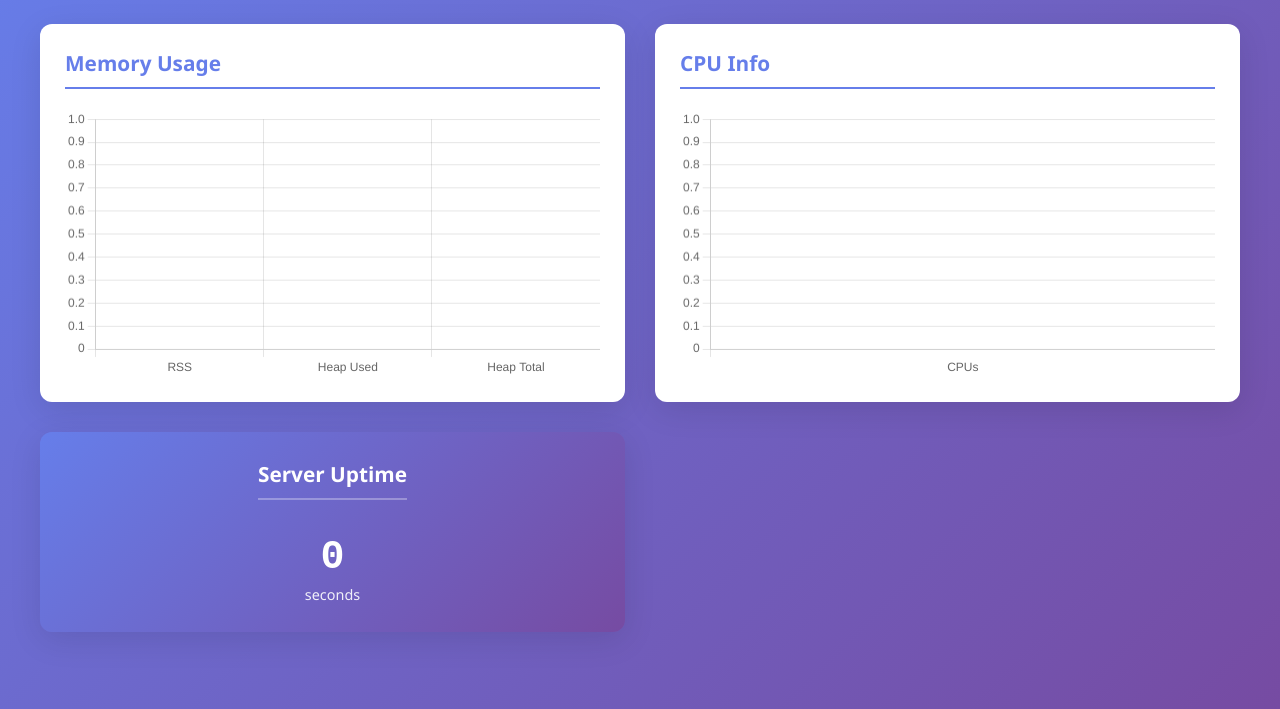
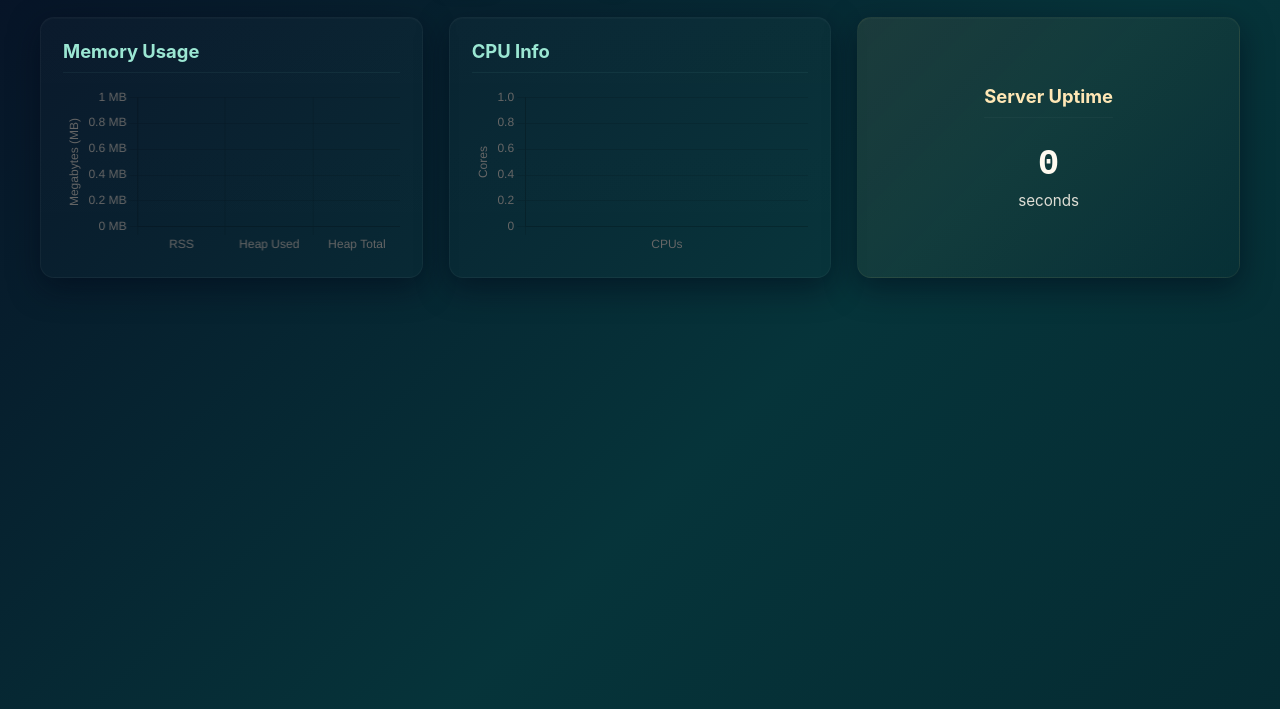
Before and after one commit to grgla/coolify-dashboard, a website: page public/index.html in a window 1280 px wide. Shown: the part 91-800 px from the top of the page. Drawn offline with nearby package versions, Linux system fonts and the light colour scheme; no server answers.

Commit message:
improves styles

```diff
--- a/public/index.html
+++ b/public/index.html
@@ -3,112 +3,10 @@
 <head>
   <meta charset="UTF-8">
   <meta name="viewport" content="width=device-width, initial-scale=1.0">
-  <title>Coolify Dashboard</title>
+  <title>HomeLab Dashboard</title>
   <script src="https://cdn.jsdelivr.net/npm/chart.js"></script>
-  <style>
-    * {
-      margin: 0;
-      padding: 0;
-      box-sizing: border-box;
-    }
+  <link rel="stylesheet" href="styles.css">
 
-    body {
-      font-family: 'Segoe UI', Tahoma, Geneva, Verdana, sans-serif;
-      background: linear-gradient(135deg, #667eea 0%, #764ba2 100%);
-      min-height: 100vh;
-      padding: 20px;
-      color: #333;
-    }
-
-    .container {
-      max-width: 1200px;
-      margin: 0 auto;
-    }
-
-    h1 {
-      text-align: center;
-      color: white;
-      margin-bottom: 40px;
-      font-size: 2.5em;
-      text-shadow: 0 2px 10px rgba(0, 0, 0, 0.2);
-    }
-
-    .dashboard {
-      display: grid;
-      grid-template-columns: repeat(auto-fit, minmax(500px, 1fr));
-      gap: 30px;
-      margin-bottom: 30px;
-    }
-
-    .card {
-      background: white;
-      border-radius: 12px;
-      padding: 25px;
-      box-shadow: 0 8px 32px rgba(0, 0, 0, 0.1);
-      transition: transform 0.3s ease, box-shadow 0.3s ease;
-    }
-
-    .card:hover {
-      transform: translateY(-5px);
-      box-shadow: 0 12px 40px rgba(0, 0, 0, 0.15);
-    }
-
-    .card h2 {
-      color: #667eea;
-      margin-bottom: 20px;
-      font-size: 1.3em;
-      border-bottom: 2px solid #667eea;
-      padding-bottom: 10px;
-    }
-
-    canvas {
-      max-width: 100%;
-      height: auto;
-    }
-
-    .uptime-card {
-      background: linear-gradient(135deg, #667eea 0%, #764ba2 100%);
-      color: white;
-      display: flex;
-      align-items: center;
-      justify-content: center;
-      flex-direction: column;
-      min-height: 200px;
-      text-align: center;
-    }
-
-    .uptime-card h2 {
-      color: white;
-      border-bottom: 2px solid rgba(255, 255, 255, 0.3);
-    }
-
-    .uptime-value {
-      font-size: 2.5em;
-      font-weight: bold;
-      margin-top: 15px;
-      font-family: 'Courier New', monospace;
-    }
-
-    .uptime-label {
-      font-size: 0.9em;
-      opacity: 0.9;
-      margin-top: 5px;
-    }
-
-    @media (max-width: 768px) {
-      .dashboard {
-        grid-template-columns: 1fr;
-      }
-
-      h1 {
-        font-size: 1.8em;
-      }
-
-      .card {
-        padding: 15px;
-      }
-    }
-  </style>
 </head>
 <body>
   <div class="container">
--- a/public/script.js
+++ b/public/script.js
@@ -7,18 +7,37 @@ const memoryChart = new Chart(memoryCtx, {
   data: {
     labels: ["RSS", "Heap Used", "Heap Total"],
     datasets: [{
-      label: "Memory (bytes)",
+      label: "Memory (MB)",
       data: [0, 0, 0],
       backgroundColor: ["#4caf50","#2196f3","#ff9800"]
     }]
   },
   options: {
     responsive: true,
-    plugins: { legend: { display: false } },
-    scales: { y: { beginAtZero: true } }
+    plugins: {
+      legend: { display: false },
+      tooltip: {
+        callbacks: {
+          label(ctx) {
+            const value = ctx.parsed.y ?? ctx.parsed; // support different chart versions
+            return `${ctx.dataset.label || 'Memory'}: ${value} MB`;
+          }
+        }
+      }
+    },
+    scales: {
+      y: {
+        beginAtZero: true,
+        ticks: {
+          callback(value) { return value + ' MB'; }
+        },
+        title: { display: true, text: 'Megabytes (MB)' }
+      }
+    }
   }
 });
 
+// CPU chart: add tooltip callback to clarify units (cores)
 const cpuChart = new Chart(cpuCtx, {
   type: "bar",
   data: {
@@ -31,8 +50,18 @@ const cpuChart = new Chart(cpuCtx, {
   },
   options: {
     responsive: true,
-    plugins: { legend: { display: false } },
-    scales: { y: { beginAtZero: true } }
+    plugins: {
+      legend: { display: false },
+      tooltip: {
+        callbacks: {
+          label(ctx) {
+            const v = ctx.parsed.y ?? ctx.parsed;
+            return `Cores: ${v}`;
+          }
+        }
+      }
+    },
+    scales: { y: { beginAtZero: true, title: { display: true, text: 'Cores' } } }
   }
 });
 
@@ -43,9 +72,10 @@ async function fetchStats() {
 
     uptimeEl.textContent = Math.floor(stats.uptime);
 
-    const rssM = (stats.memory.rss / 1024 / 1024).toFixed(2);
-    const heapUsedM = (stats.memory.heapUsed / 1024 / 1024).toFixed(2);
-    const heapTotalM = (stats.memory.heapTotal / 1024 / 1024).toFixed(2);
+    // Convert bytes to MB (numbers)
+    const rssM = parseFloat((stats.memory.rss / 1024 / 1024).toFixed(2));
+    const heapUsedM = parseFloat((stats.memory.heapUsed / 1024 / 1024).toFixed(2));
+    const heapTotalM = parseFloat((stats.memory.heapTotal / 1024 / 1024).toFixed(2));
 
     memoryChart.data.datasets[0].data = [rssM, heapUsedM, heapTotalM];
     memoryChart.update();
--- /dev/null
+++ b/public/styles.css
@@ -0,0 +1,107 @@
+* {
+     margin: 0;
+     padding: 0;
+     box-sizing: border-box;
+ }
+
+ body {
+     font-family: 'Inter', 'Segoe UI', Tahoma, Geneva, Verdana, sans-serif;
+     background: linear-gradient(135deg, #071226 0%, #06343a 60%, #052b32 100%);
+     min-height: 100vh;
+     padding: 28px;
+     color: #cfeee8;
+ }
+
+ .container {
+     max-width: 1200px;
+     margin: 0 auto;
+ }
+
+ h1 {
+     text-align: center;
+     color: #f6d37a;
+     margin-bottom: 36px;
+     font-size: 2.25rem;
+     letter-spacing: 0.6px;
+     text-shadow: 0 6px 18px rgba(0,0,0,0.6);
+ }
+
+ .dashboard {
+     display: grid;
+     grid-template-columns: repeat(auto-fit, minmax(340px, 1fr));
+     gap: 26px;
+     margin-bottom: 30px;
+ }
+
+ .card {
+     background: linear-gradient(180deg, rgba(255,255,255,0.02), rgba(255,255,255,0.01));
+     border: 1px solid rgba(255,255,255,0.04);
+     border-radius: 14px;
+     padding: 22px;
+     box-shadow: 0 10px 30px rgba(2,8,23,0.5), inset 0 1px 0 rgba(255,255,255,0.02);
+     transition: transform 0.22s ease, box-shadow 0.22s ease;
+ }
+
+ .card:hover {
+     transform: translateY(-6px);
+     box-shadow: 0 18px 50px rgba(2,8,23,0.6), inset 0 1px 0 rgba(255,255,255,0.03);
+ }
+
+ .card h2 {
+     color: #9be7d3; /* soft teal */
+     margin-bottom: 14px;
+     font-size: 1.15rem;
+     border-bottom: 1px solid rgba(155,231,211,0.06);
+     padding-bottom: 10px;
+ }
+
+ canvas {
+     max-width: 100%;
+     height: auto;
+ }
+
+ .uptime-card {
+     background: linear-gradient(135deg, rgba(246,211,122,0.09), rgba(34,47,51,0.06));
+     color: #fff7e6;
+     display: flex;
+     align-items: center;
+     justify-content: center;
+     flex-direction: column;
+     min-height: 200px;
+     text-align: center;
+     border: 1px solid rgba(246,211,122,0.06);
+ }
+
+ .uptime-card h2 {
+     color: #ffe7b5;
+     border-bottom: 1px solid rgba(255,255,255,0.03);
+ }
+
+ .uptime-value {
+     font-size: 2.25rem;
+     font-weight: 700;
+     margin-top: 12px;
+     font-family: 'Courier New', monospace;
+     color: #fffaf0;
+ }
+
+ .uptime-label {
+     font-size: 0.95rem;
+     opacity: 0.9;
+     margin-top: 6px;
+     color: #f5f0e6;
+ }
+
+ @media (max-width: 768px) {
+     .dashboard {
+         grid-template-columns: 1fr;
+     }
+
+     h1 {
+         font-size: 1.6rem;
+     }
+
+     .card {
+         padding: 16px;
+     }
+ }
```
